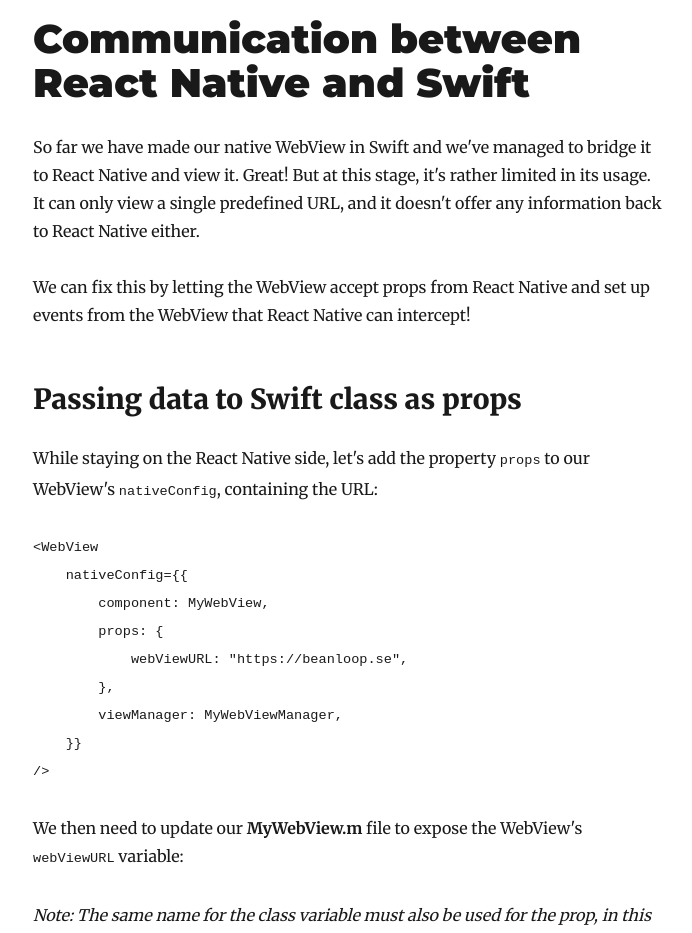
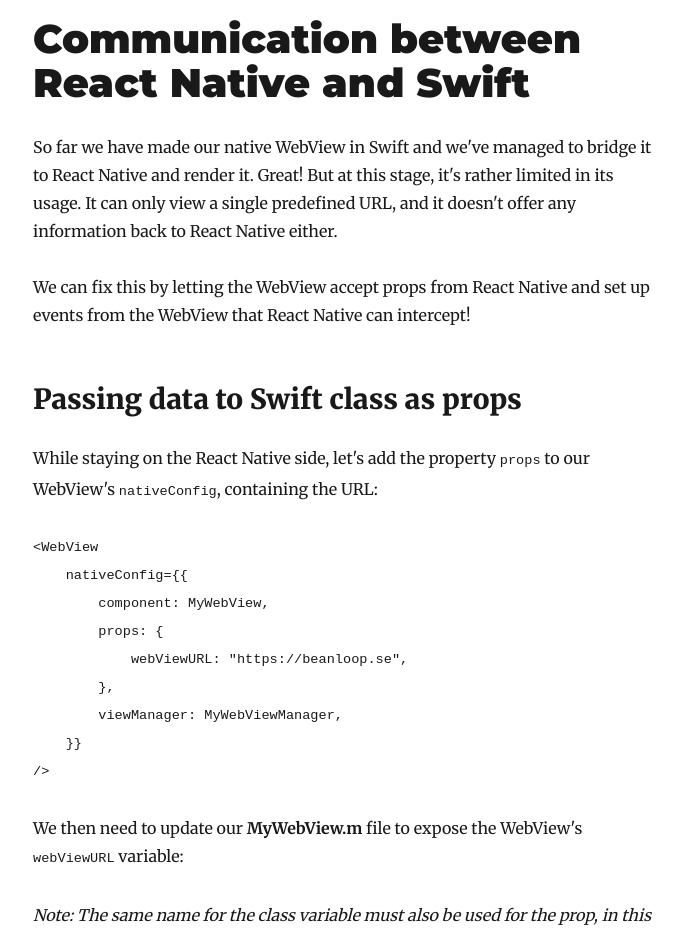
Before and after one commit to beanloop/techblog, a Gatsby site: page /rn-bridging-native-modules/ in a window 1280 px wide. Shown: the part 7260-8193 px from the top of the page, without its empty margins (292-984 px from the left). Built offline with nearby package versions, Linux system fonts and the light colour scheme; Gatsby itself is replaced by a stand-in of ours; some packages are replaced by stand-ins of ours; code samples lack their colours.

Commit message:
Update content/blog/rn-bridging-native-modules/index.md
Co-Authored-By: Axel Karlsson <shoulderkarlsson@gmail.com>

```diff
--- a/content/blog/rn-bridging-native-modules/index.md
+++ b/content/blog/rn-bridging-native-modules/index.md
@@ -161,7 +161,7 @@ Here we use the regular `WebView` component from `react-native-webview` but we p
 
 # Communication between React Native and Swift
 
-So far we have made our native WebView in Swift and we've managed to bridge it to React Native and view it. Great! But at this stage, it's rather limited in its usage. It can only view a single predefined URL, and it doesn't offer any information back to React Native either.
+So far we have made our native WebView in Swift and we've managed to bridge it to React Native and render it. Great! But at this stage, it's rather limited in its usage. It can only view a single predefined URL, and it doesn't offer any information back to React Native either.
 
 We can fix this by letting the WebView accept props from React Native and set up events from the WebView that React Native can intercept!
 
```
